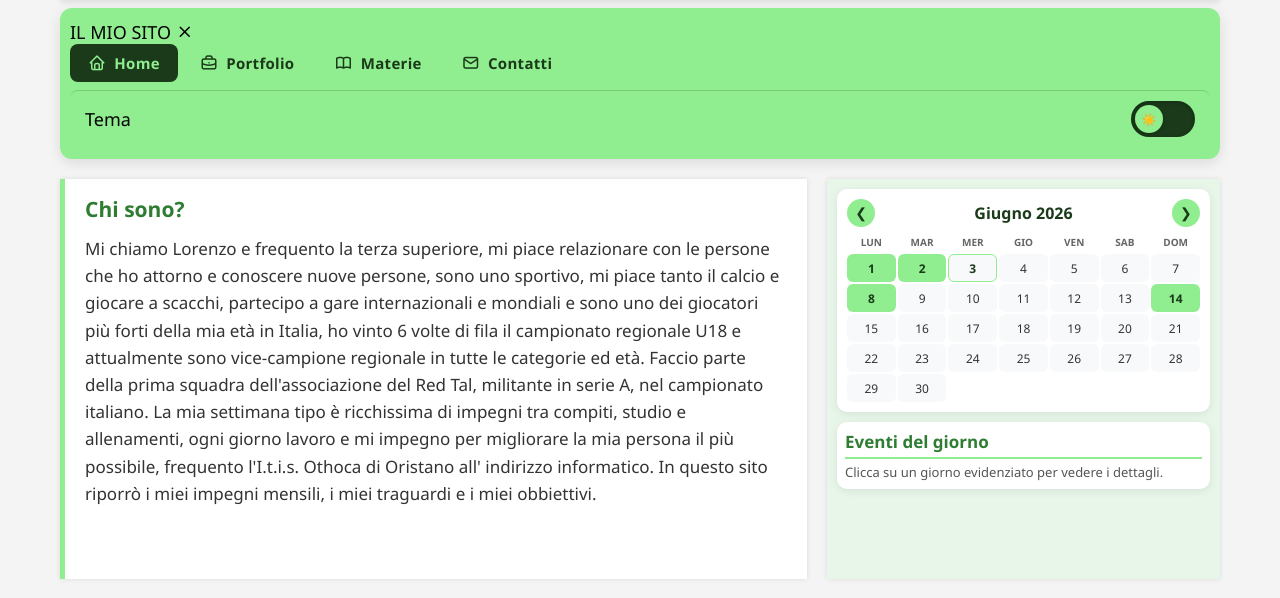
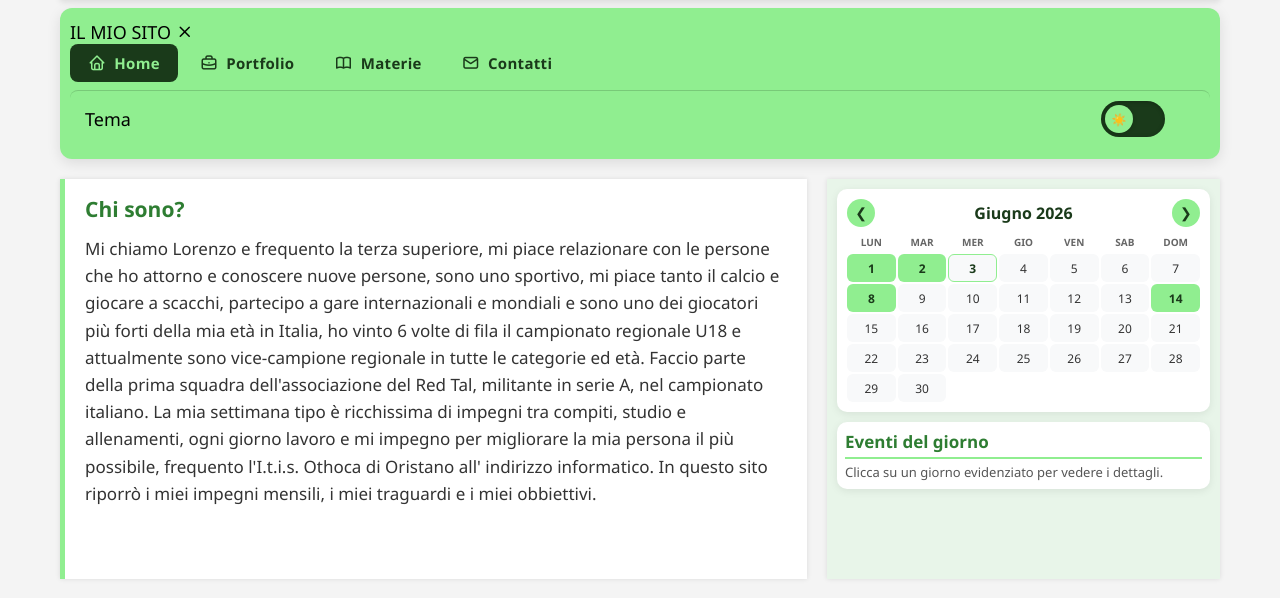
Before and after one commit to ventri9/Il-Mio-Sito, a plain HTML site: page index.html in a window 1280 px wide. Shown: the part 202-800 px from the top of the page. Drawn offline with Linux system fonts and the light colour scheme.

Commit message:
Update style.css

```diff
--- a/css/style.css
+++ b/css/style.css
@@ -314,7 +314,7 @@ ul li:hover ul {
     width: 100% !important;
     margin-left: 0 !important;
     padding: 10px 15px !important;
-    padding-right: 15px !important; /* AGGIUNTO: Sposta lo switch verso sinistra allontanandolo dal bordo */
+    padding-right: 45px !important; /* AGGIUNTO: Sposta lo switch verso sinistra allontanandolo dal bordo */
     border-top: 1px solid rgba(26, 58, 26, 0.2);
     margin-top: 4px;
     display: flex !important;
```
